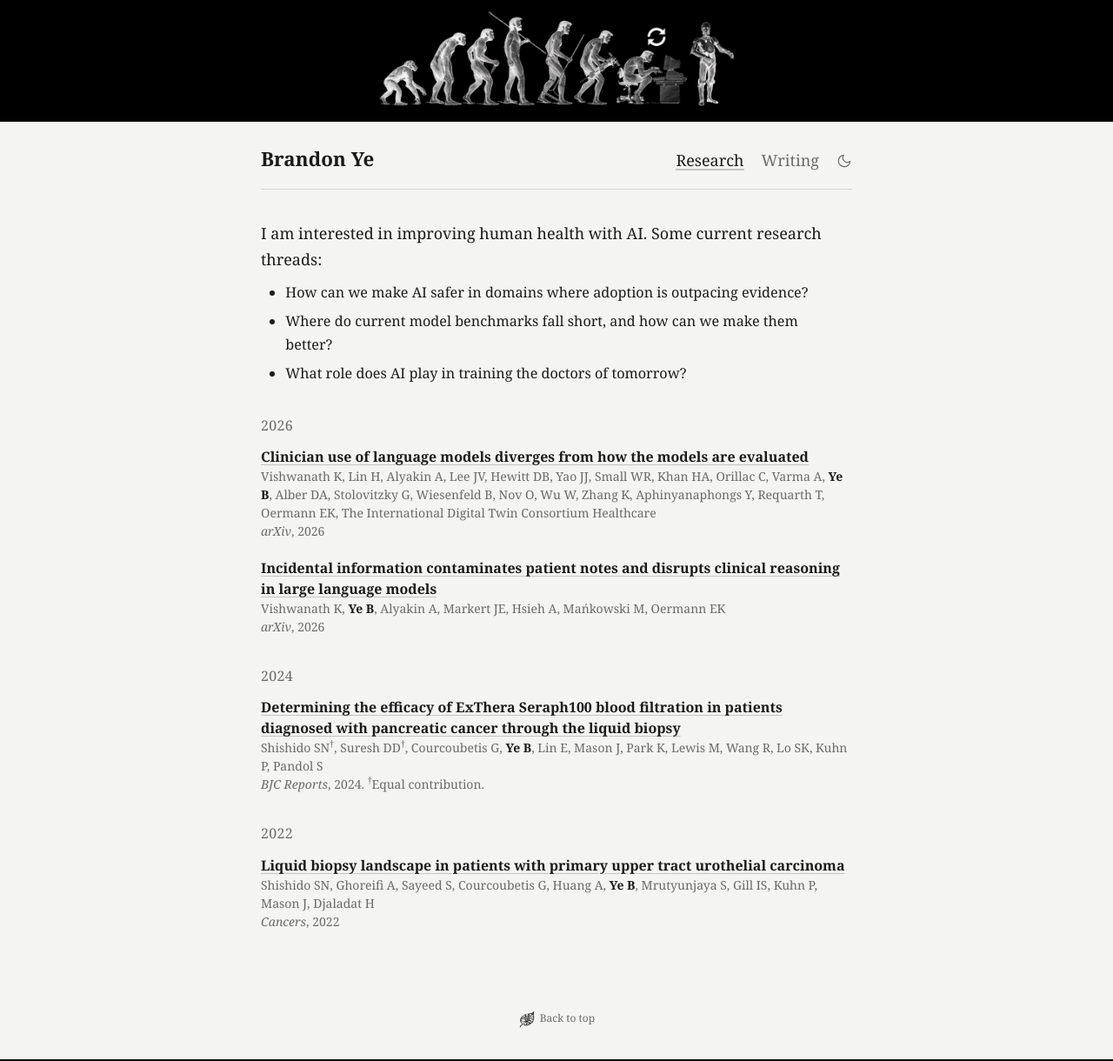
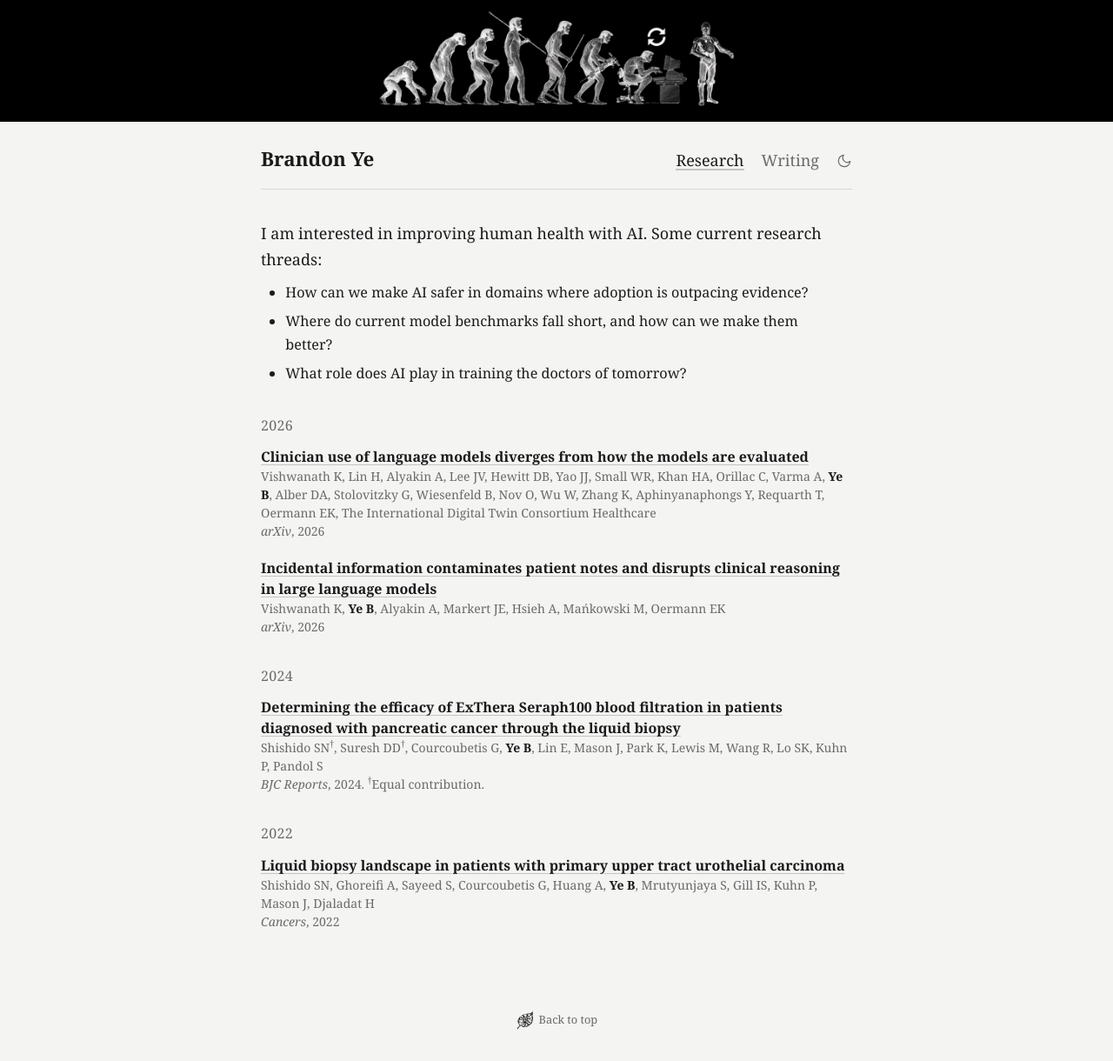
Before and after one commit to brandonye/brandonye.github.io, a Jekyll site: the page built from research.html, in a window 1280 px wide. Shown: the whole page at 87% size. Built offline with Jekyll 4.4.1, drawn with Linux system fonts in a browser that asks for light colours.

Commit message:
Make the Back to top leaf and label a little bigger
Co-Authored-By: Claude Opus 5.5 <noreply@anthropic.com>

```diff
--- a/_layouts/default.html
+++ b/_layouts/default.html
@@ -14,7 +14,7 @@
   <button class="seal" type="button" aria-label="Back to top">
     <span class="seal-leaf" aria-hidden="true">
       <svg viewBox="0 0 1255 1255" focusable="false"><use href="{{ '/assets/leaf.svg#leaf' | relative_url }}"></use></svg>
-      <img src="{{ '/assets/leaf-green.png' | relative_url }}" alt="" width="20" height="20" loading="lazy" decoding="async">
+      <img src="{{ '/assets/leaf-green.png' | relative_url }}" alt="" width="22" height="22" loading="lazy" decoding="async">
     </span>
     <span class="seal-label" aria-hidden="true">Back to top</span>
   </button>
--- a/assets/site.css
+++ b/assets/site.css
@@ -222,8 +222,8 @@ main { padding: 2.25rem 0 4rem; flex: 1 0 auto; }
 .seal-leaf {
   position: relative;
   display: block;
-  width: 20px;
-  height: 20px;
+  width: 22px;
+  height: 22px;
 }
 .seal-leaf svg,
 .seal-leaf img {
@@ -246,7 +246,7 @@ main { padding: 2.25rem 0 4rem; flex: 1 0 auto; }
   margin-left: 0.3rem;
   white-space: nowrap;
   color: var(--muted);
-  font-size: 0.75rem;
+  font-size: 0.8rem;
   line-height: 1.4;
   transition: color 250ms ease;
 }
```
